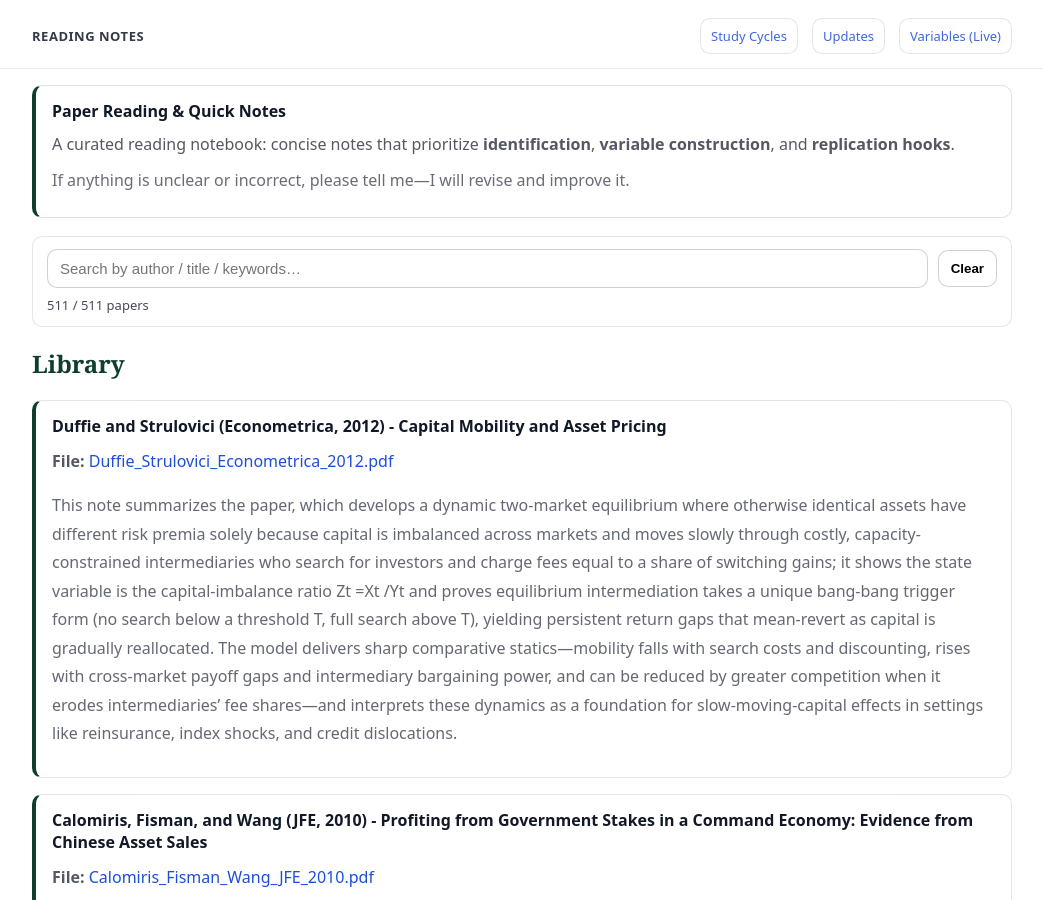
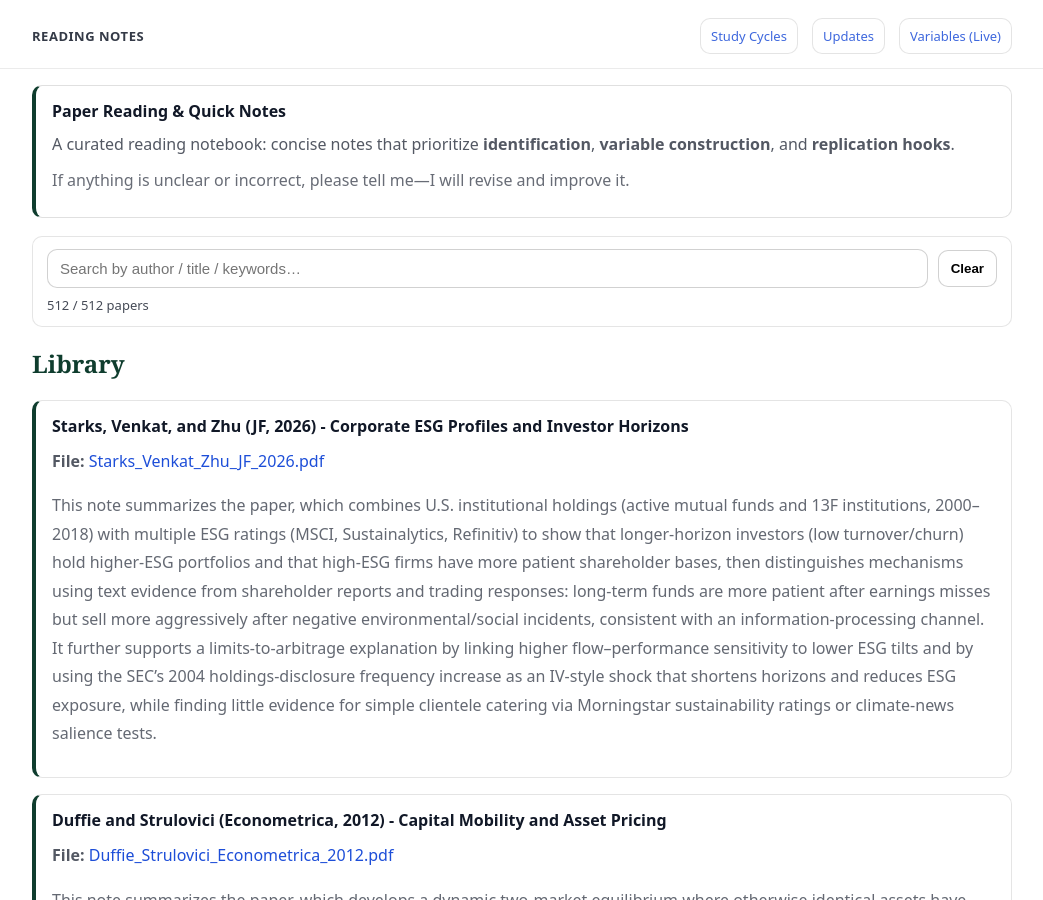
Before and after one commit to yaxinzn/study-archive, a Jekyll site: the page built from reading/index.md, in a window 1280 px wide and 900 px high. Shown: the whole window, without its empty margins (118-1161 px from the left). Built offline with Jekyll 4.4.1, drawn with Linux system fonts in a browser that asks for light colours.

Commit message:
Reading: add/update Starks_Venkat_Zhu_JF_2026.pdf

```diff
--- a/_data/reading.yml
+++ b/_data/reading.yml
@@ -1,3 +1,7 @@
+- title: "Starks, Venkat, and Zhu (JF, 2026) - Corporate ESG Profiles and Investor Horizons"
+  file: "Starks_Venkat_Zhu_JF_2026.pdf"
+  desc: "This note summarizes the paper, which combines U.S. institutional holdings (active mutual funds and 13F institutions, 2000–2018) with multiple ESG ratings (MSCI, Sustainalytics, Refinitiv) to show that longer-horizon investors (low turnover/churn) hold higher-ESG portfolios and that high-ESG firms have more patient shareholder bases, then distinguishes mechanisms using text evidence from shareholder reports and trading responses: long-term funds are more patient after earnings misses but sell more aggressively after negative environmental/social incidents, consistent with an information-processing channel. It further supports a limits-to-arbitrage explanation by linking higher flow–performance sensitivity to lower ESG tilts and by using the SEC’s 2004 holdings-disclosure frequency increase as an IV-style shock that shortens horizons and reduces ESG exposure, while finding little evidence for simple clientele catering via Morningstar sustainability ratings or climate-news salience tests."
+
 - title: "Duffie and Strulovici (Econometrica, 2012) - Capital Mobility and Asset Pricing"
   file: "Duffie_Strulovici_Econometrica_2012.pdf"
   desc: "This note summarizes the paper, which develops a dynamic two-market equilibrium where otherwise identical assets have different risk premia solely because capital is imbalanced across markets and moves slowly through costly, capacity-constrained intermediaries who search for investors and charge fees equal to a share of switching gains; it shows the state variable is the capital-imbalance ratio Zt =Xt /Yt and proves equilibrium intermediation takes a unique bang-bang trigger form (no search below a threshold T, full search above T), yielding persistent return gaps that mean-revert as capital is gradually reallocated. The model delivers sharp comparative statics—mobility falls with search costs and discounting, rises with cross-market payoff gaps and intermediary bargaining power, and can be reduced by greater competition when it erodes intermediaries’ fee shares—and interprets these dynamics as a foundation for slow-moving-capital effects in settings like reinsurance, index shocks, and credit dislocations."
```
Also changed, not shown: 1 other file.
